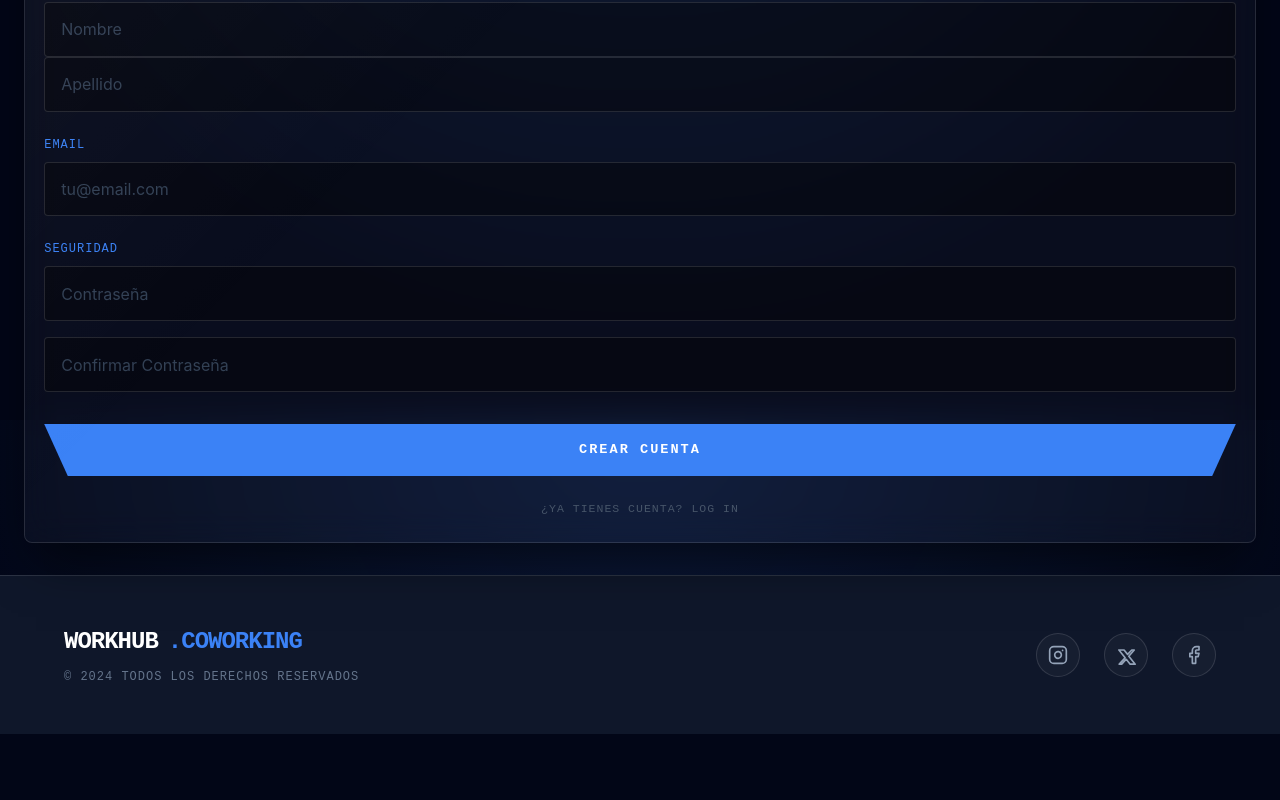
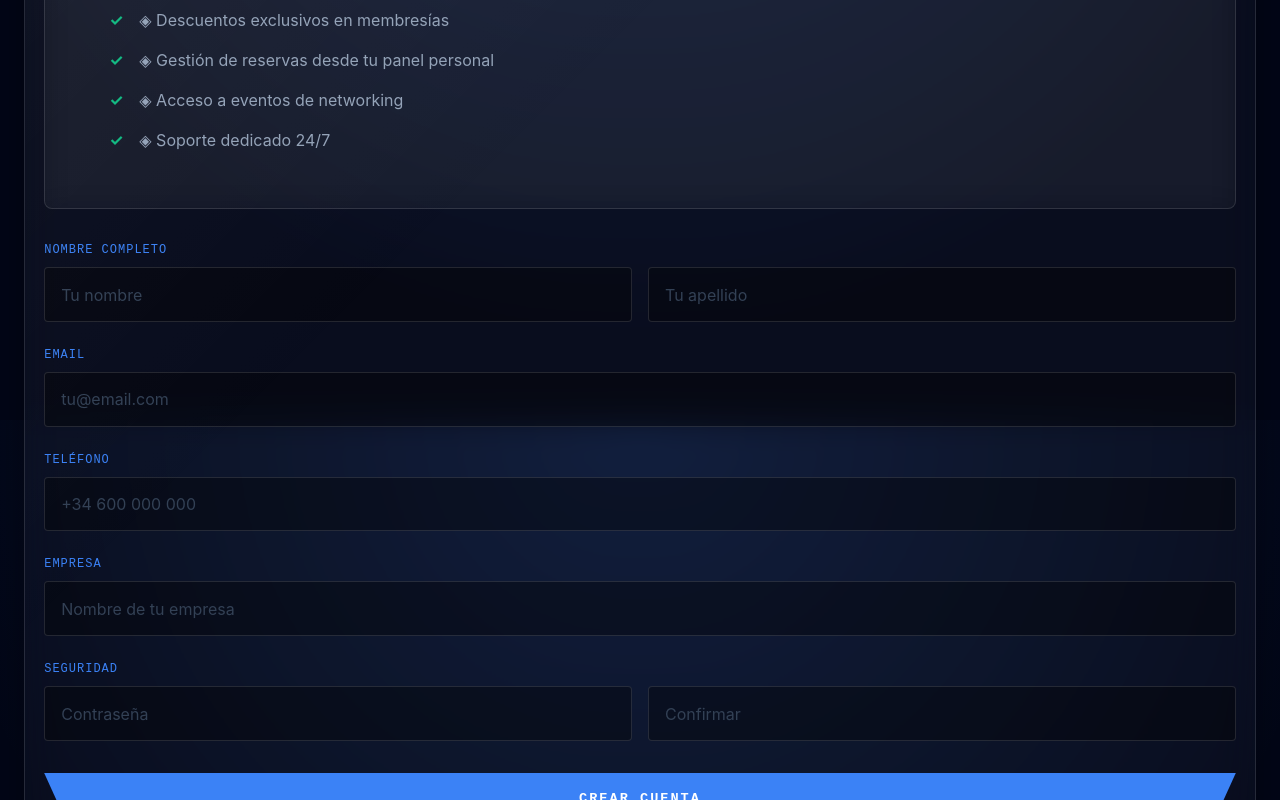
Before and after one commit to sergiosebastiansc/Proyecto-integrador-react, a React (Vite) app: page / in a window 1280 px wide. Shown: the part 2780-3580 px from the top of the page. Built offline with nearby package versions, Linux system fonts and the light colour scheme.

Commit message:
Update Register.jsx

```diff
--- a/src/components/Register.jsx
+++ b/src/components/Register.jsx
@@ -3,6 +3,7 @@ import React from 'react';
 const Register = () => {
   const handleRegister = (e) => {
     e.preventDefault();
+    console.log("Formulario enviado");
   };
 
   return (
@@ -18,39 +19,55 @@ const Register = () => {
           <h2 className="card-title">Únete a WorkHub</h2>
           <p className="card-desc">Completa tus datos para acceder a la plataforma.</p>
 
-          {/* Sección de beneficios ahora aparece arriba del formulario, vertical */}
           <div className="benefits-vertical">
-            <ul>
-                <li>◈ Acceso prioritario a salas</li>
-                <li>◈ Descuentos exclusivos</li>
-                <li>◈ Soporte técnico 24/7</li>
-            </ul>
+            <aside className="register-benefits">
+              <h3>BENEFICIOS DE REGISTRO</h3>
+              <ul>
+                <li>◈ Acceso prioritario a reservas de espacios</li>
+                <li>◈ Descuentos exclusivos en membresías</li>
+                <li>◈ Gestión de reservas desde tu panel personal</li>
+                <li>◈ Acceso a eventos de networking</li>
+                <li>◈ Soporte dedicado 24/7</li>
+              </ul>
+            </aside>
           </div>
 
           <form id="register-form" onSubmit={handleRegister}>
             <div className="form-group">
               <label className="form-label">Nombre Completo</label>
-              <div className="input-row">
-                <input type="text" name="firstname" className="form-input" placeholder="Nombre" required />
-                <input type="text" name="lastname" className="form-input" placeholder="Apellido" required />
+              <div className="input-row" style={{ display: "grid", gridTemplateColumns: "1fr 1fr", gap: "1rem" }}>
+                <input type="text" id="reg-firstname" name="firstname" className="form-input" placeholder="Tu nombre" required />
+                <input type="text" id="reg-lastname" name="lastname" className="form-input" placeholder="Tu apellido" required />
               </div>
             </div>
 
             <div className="form-group">
-              <label className="form-label">Email</label>
-              <input type="email" name="email" className="form-input" placeholder="tu@email.com" required />
+              <label htmlFor="reg-email" className="form-label">Email</label>
+              <input type="email" id="reg-email" name="email" className="form-input" placeholder="tu@email.com" required />
+            </div>
+
+            <div className="form-group">
+              <label htmlFor="reg-phone" className="form-label">Teléfono</label>
+              <input type="tel" id="reg-phone" name="phone" className="form-input" placeholder="+34 600 000 000" />
+            </div>
+
+            <div className="form-group">
+              <label htmlFor="reg-company" className="form-label">Empresa</label>
+              <input type="text" id="reg-company" name="company" className="form-input" placeholder="Nombre de tu empresa" />
             </div>
 
             <div className="form-group">
               <label className="form-label">Seguridad</label>
-              <input type="password" name="password" className="form-input" placeholder="Contraseña" required style={{marginBottom: '1rem'}} />
-              <input type="password" name="passwordConfirm" className="form-input" placeholder="Confirmar Contraseña" required />
+              <div style={{ display: "grid", gridTemplateColumns: "1fr 1fr", gap: "1rem" }}>
+                <input type="password" id="reg-password" name="password" className="form-input" placeholder="Contraseña" required />
+                <input type="password" id="reg-password-confirm" name="passwordConfirm" className="form-input" placeholder="Confirmar" required />
+              </div>
             </div>
 
             <button type="submit" className="btn-primary">CREAR CUENTA</button>
           </form>
 
-          <a href="#" className="back-link">¿YA TIENES CUENTA? LOG IN</a>
+          <a href="#" className="back-link">¿YA TIENES CUENTA? LOGIN</a>
         </div>
       </main>
     </div>
```
